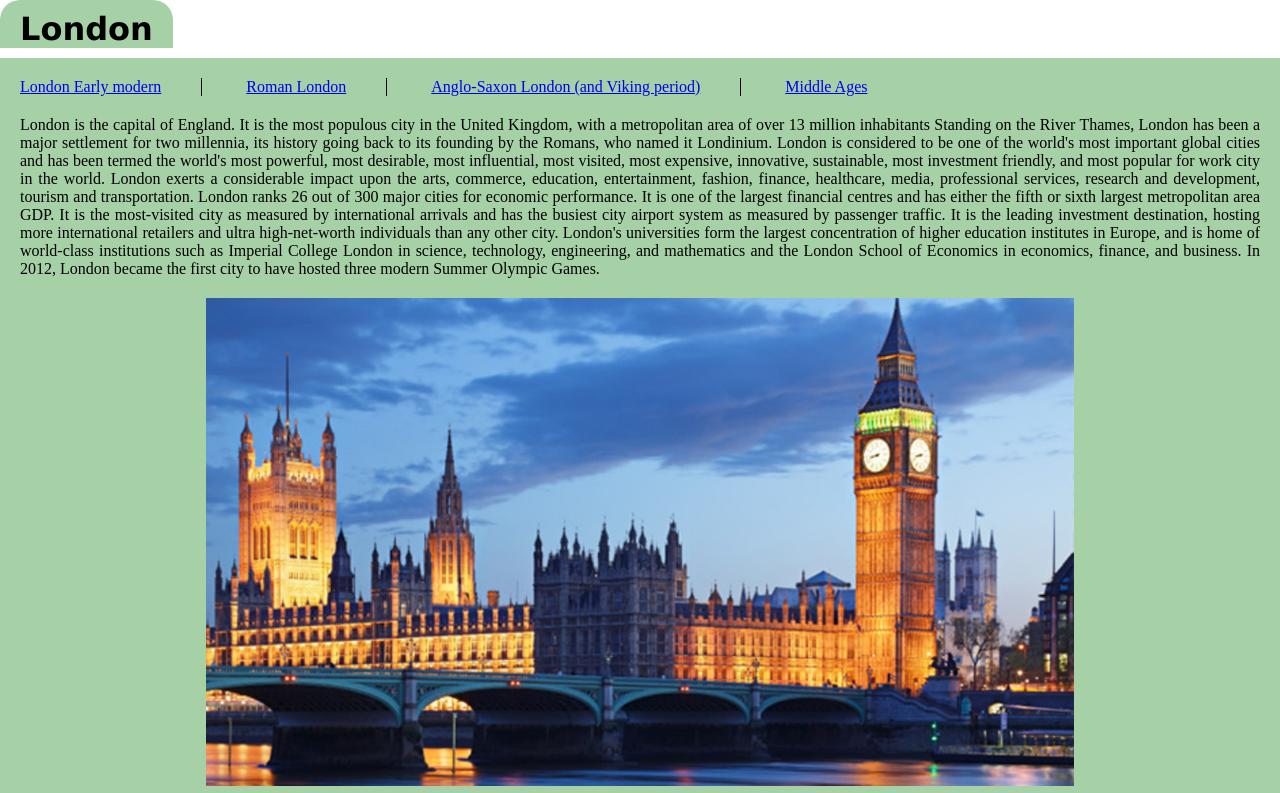
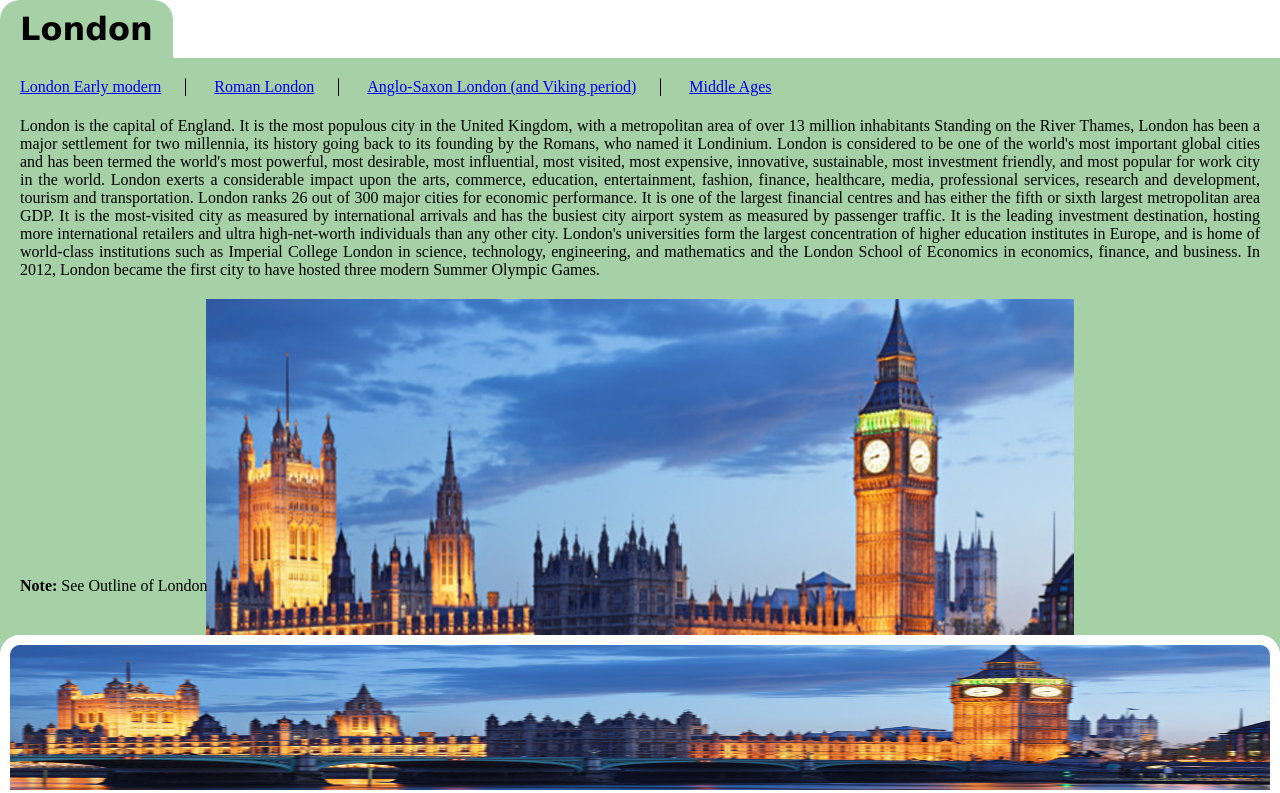
Before and after one commit to kkkirill/SADIS-Front, a plain HTML site: page lab2/index.html in a window 1280 px wide. Both pictures are taken after a click on the element "London". Shown: the top 793 px of the page. Drawn offline with Linux system fonts and the light colour scheme.

Commit message:
lab2 hotfix

```diff
--- a/lab2/assets/css/style1.css
+++ b/lab2/assets/css/style1.css
@@ -4,8 +4,6 @@ html, body {
 }
 
 .window-border {
-    /* display: inline-flex; */
-    height: 100%;
     border: 10px solid black;
     box-sizing: border-box;
 }
--- a/lab2/assets/css/style2(old).css
+++ /dev/null
@@ -1,82 +0,0 @@
-* {
-    /* background-color: inherit; */
-}
-
-body {
-    /* overflow: hidden; */
-    display: flex;
-    min-height: 100vh;
-}
-
-.main2 {
-    display: flex;
-    flex-flow: column;
-    flex: 1;
-    background-color: rgb(166, 209, 166);
-}
-
-.main2 .button {
-    font-size: 2em;
-    font-weight: 600;
-    font-family: Verdana, Geneva, Tahoma, sans-serif;
-}
-
-.image-block {
-    display: flex;
-    flex-flow: column;
-    align-items: center;
-    height: 100%;
-    overflow: auto;
-}
-
-.links {
-    max-width: 50%;
-    display: flex;
-    justify-content: space-around;
-}
-
-.links a {
-    border-left: 1px solid black;
-}
-
-.links a:first-child {
-    border-left: none;
-}
-
-.links a ~ a {
-    padding-left: 10px;
-}
-
-.main2 .image {
-    /* display: inline-flex; */
-}
-
-.main2 .image-block .image-text {
-    display: flex;
-}
-
-.main2 .main {
-    display: flex;
-    flex-grow: 3;
-    margin: auto;
-    background-repeat: no-repeat;
-    background-size: auto;
-    /* height: auto; */
-    /* width: auto; */
-    max-width: 58%;
-    /* max-height: 90%; */
-}
-
-/* .main2 img.image.main::after {
-    display: block;
-    content: 'klek';
-} */
-
-.footer {
-    display: block;
-    border: 10px transparent solid;
-    border-radius: 50px;
-    background-repeat: no-repeat;
-    background-size: cover;
-    height: 20%;
-}
--- a/lab2/assets/css/style2.css
+++ b/lab2/assets/css/style2.css
@@ -1,9 +1,6 @@
-body {
-    /* overflow: hidden; */
-    margin: 0;
-}
-
 .main2 {
+    min-height: 100%;
+    height: 100%;
     display: flex;
     flex-flow: column;
     background-color: rgb(166, 209, 166);
@@ -14,6 +11,7 @@ body {
 }
 
 .main2 .header {
+    height: 10%;
     background-color: white;
 }
 
@@ -30,10 +28,14 @@ body {
     font-family: Verdana, Geneva, Tahoma, sans-serif;
 }
 
+.main2 .links {
+    height: 10%;
+}
+
 .main2 .links a {
     display: inline-block;
     margin-top: 20px;
-    padding: 0 5vh;
+    padding: 0 3vh;
     border-right: 1px black solid;
 }
 
@@ -54,12 +56,11 @@ body {
     display: flex;
     flex-flow: column;
     align-items: center;
-    height: 100%;
+    min-height: 30%;
 }
 
 .main2 .image-block .main {
     max-width: 70%;
-    height: auto;
     margin-bottom: 10px;
 }
 
@@ -72,8 +73,14 @@ body {
     box-sizing: border-box;
     border-top-left-radius: 20px;
     border-top-right-radius: 20px;
-    background-repeat: no-repeat;
-    background-size: cover;
-    height: 15vh;
+    min-height: 11%;
+    height: 40%;
     width: 100%;
 }
+
+.main2 .totalArrow {
+    position: absolute;
+    left: 180px;
+    fill: royalblue;
+    transform: rotate(180deg);
+}
--- a/lab2/assets/js/script.js
+++ b/lab2/assets/js/script.js
@@ -1,37 +1,45 @@
-window.onload = () => {
-    var main1 = document.getElementsByClassName("main1")[0];
-    var main2 = document.getElementsByClassName("main2")[0];
-    window.addEventListener('beforeunload', (event) => {
-        saveState(main1, main2);
-    });
-    setState(main1, main2);
-    const button1 = main1.getElementsByClassName("button")[0];
-    const button2 = main2.getElementsByClassName("button")[0];
-    button1.addEventListener('click', (event) => {
-        swapPages(main2, main1, false);
-    });
-    button2.addEventListener('click', (event) => {
-        swapPages(main1, main2, true);
-    });
-}
-
 const saveState = (main1, main2) => {
     localStorage.setItem("main1", getComputedStyle(main1, null).display);
     localStorage.setItem("main2", getComputedStyle(main2, null).display);
-}
+};
 
 const setState = (main1, main2) => {
     main1.style.display = localStorage.getItem("main1") || 'flex';
     main2.style.display = localStorage.getItem("main2") || 'none';
+
     manageBorders(main1.style.display === 'flex');
-}
+};
 
-const manageBorders = (flag) => {
-    document.body.classList[flag ? 'add' : 'remove']('window-border');
-}
+const manageBorders = flag => {
+    const functionName = flag ? 'add' : 'remove';
+
+    document.body.classList[functionName]('window-border');
+};
 
 const swapPages = (pageToShow, pageToHide, isRemovingBorders) => {
     manageBorders(isRemovingBorders);
+
     pageToHide.style.display = 'none';
     pageToShow.style.display = 'flex';
-}
+};
+
+window.onload = () => {
+    const main1 = document.getElementsByClassName("main1")[0];
+    const main2 = document.getElementsByClassName("main2")[0];
+    const button1 = main1.getElementsByClassName("button")[0];
+    const button2 = main2.getElementsByClassName("button")[0];
+
+    setState(main1, main2);
+
+    window.addEventListener('beforeunload', (event) => {
+        saveState(main1, main2);
+    });
+
+    button1.addEventListener('click', (event) => {
+        swapPages(main2, main1, false);
+    });
+
+    button2.addEventListener('click', (event) => {
+        swapPages(main1, main2, true);
+    });
+};
```
